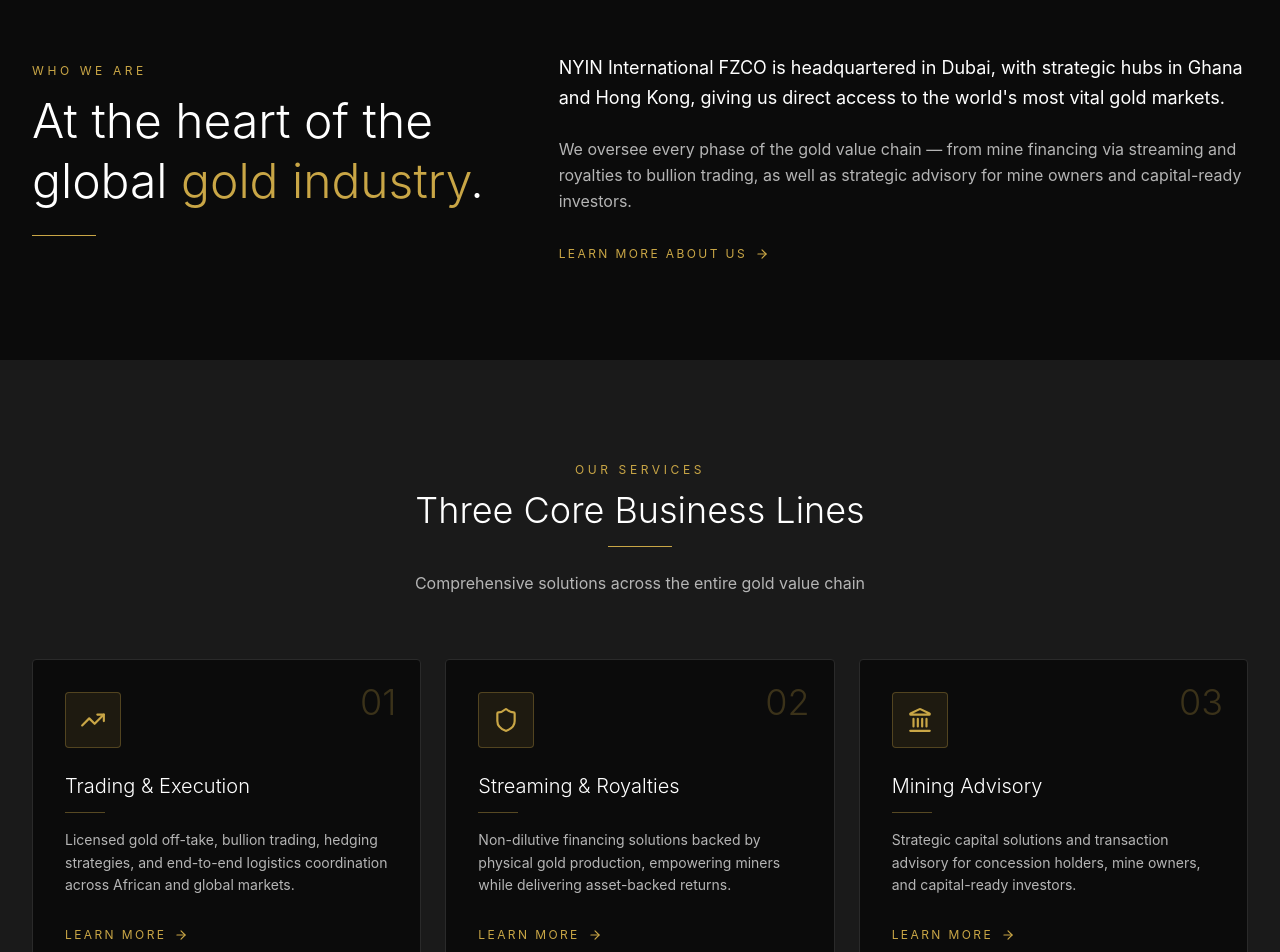
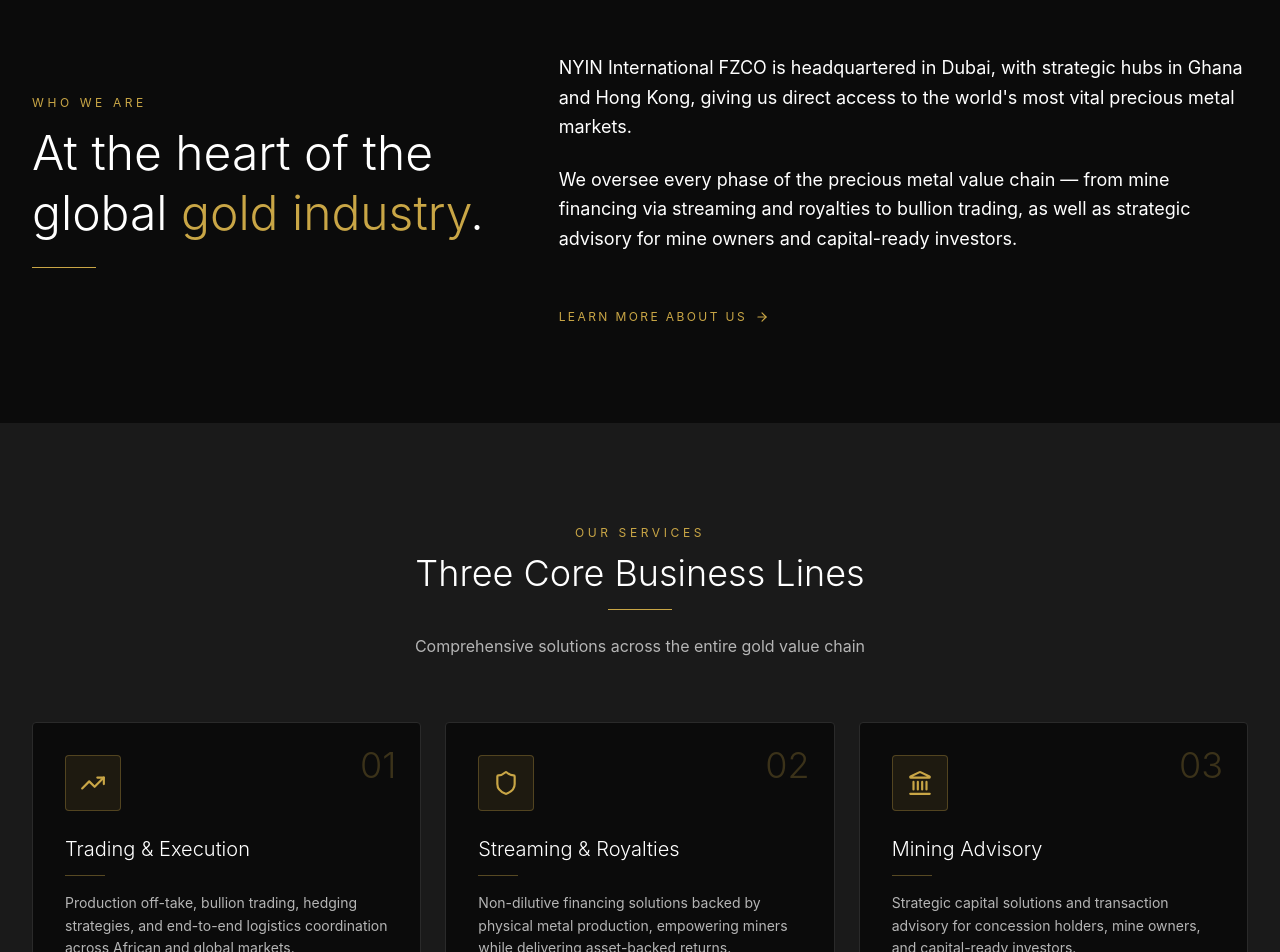
Before and after one commit to OwusuEmmanuelTakyi/NYIN-International-FZCO, a React (Vite) app: page / in a window 1280 px wide. Shown: the part 980-1932 px from the top of the page. Built offline with nearby package versions, Linux system fonts and the light colour scheme; no server answers.

Commit message:
edited the home and the about us

```diff
--- a/src/app/components/Footer.tsx
+++ b/src/app/components/Footer.tsx
@@ -75,7 +75,7 @@
               className="text-sm leading-relaxed mb-6 max-w-md"
               style={{ color: "var(--color-text-muted)" }}
             >
-              Africa's gateway to gold capital. We provide integrated solutions across the gold value chain — bullion trading, streaming and royalties, and strategic mining advisory services.
+              Africa's gateway to precious metals capital. We provide integrated solutions across the gold value chain — bullion trading, streaming and royalties, and strategic mining advisory services.
             </p>
 
             {/* Trust badges */}
--- a/src/app/components/Navigation.tsx
+++ b/src/app/components/Navigation.tsx
@@ -51,6 +51,7 @@
   { path: "/trading", label: "Trading & Execution" },
   { path: "/mining", label: "Mining Advisory & Capital Solutions" },
   { path: "/contact", label: "Contact Us" },
+  //{ path: "/blog", label: "Blog" },
 ];
 
 // =================== LIVE PRICE TICKER ===================
--- a/src/app/pages/About.tsx
+++ b/src/app/pages/About.tsx
@@ -18,7 +18,7 @@
 // Leadership portraits — local images
 import leader1 from "../../images/1.png";
 import leader2 from "../../images/2.png";
-import leader3 from "../../images/4.png";
+import leader3 from "../../images/3.png";
 import leader4 from "../../images/4.png";
 
 // Color palette
@@ -50,7 +50,7 @@
   },
   {
     slug: "terrence",
-    name: "Terrence",
+    name: "Terrence Ofoe",
     role: "Chief Financial Officer",
     summary:
       "Career spanning Databank Group, First Atlantic Bank, and Equipall Ghana — combining financial governance, AML compliance, and mining-sector finance.",
@@ -112,7 +112,7 @@
               textShadow: "0 2px 20px rgba(0,0,0,0.4)",
             }}
           >
-            At NYIN International FZCO, we operate at the heart of the global gold industry. Headquartered in Dubai, with strategic hubs in Ghana and Hong Kong, we maintain direct access to the world’s most influential gold markets.
+            At NYIN International FZCO, we operate at the heart of the global precious metals industry. Headquartered in Dubai, with strategic hubs in Ghana and Hong Kong, we maintain direct access to the world’s most influential precious metals markets.
           </p>
           <p
             className="text-lg mb-6 leading-relaxed"
@@ -122,7 +122,7 @@
             }}
           >
 
-            We provide a full spectrum of gold-focused services, including physical and financial gold trading, mining support through gold streaming and royalties, and tailored advisory solutions. Our expertise uniquely positions us to connect gold mine owners seeking successful exits with capital-ready investors.
+            We provide a full spectrum of services, including physical and financial trading of gold and other precious metals, mining support through streaming and royalties, and tailored advisory solutions. Our expertise uniquely positions us to connect asset owners seeking successful exits with capital-ready investors.
           </p>
 
         </div>
@@ -149,7 +149,7 @@
                 }}
               >
                 <img
-                  src="https://images.unsplash.com/photo-1582407947304-fd86f028f716?w=1200&q=80"
+                  src="https://i.pinimg.com/736x/be/fd/dd/befddd6f1a22fc176dd3060309240a2d.jpg"
                   alt="Dubai skyline"
                   className="w-full h-[480px] object-cover"
                   style={{ filter: "brightness(0.7) contrast(1.05) saturate(1.05)" }}
@@ -204,12 +204,12 @@
                 style={{ backgroundColor: "var(--color-accent)" }}
               ></div>
               <p className="mb-8 leading-relaxed" style={{ color: "var(--color-text-muted)" }}>
-                We oversee every phase of the gold value chain and deliver end-to-end solutions tailored to our clients' unique needs. Whether you're a first-time buyer seeking entry-level guidance or an experienced gold trader or mining professional, we take the time to understand your goals and show you exactly how NYIN International FZCO can help you achieve them.
+                We oversee every phase of the precious metals value chain and deliver end-to-end solutions tailored to our clients' unique needs. Whether you're a first-time buyer seeking entry-level guidance or an experienced precious metals trader or mining professional, we take the time to understand your goals and show you exactly how NYIN International FZCO can help you achieve them.
               </p>
 
               <div className="space-y-3">
                 {[
-                  "Physical and financial gold trading",
+                  "Physical and financial trading of gold and other precious metals",
                   "Mining support via streaming and royalties",
                   "Bespoke advisory and exit services",
                 ].map((item, idx) => (
@@ -288,7 +288,7 @@
                 Mission
               </div>
               <h3 className="mb-4 text-2xl font-light" style={{ color: "var(--color-text)" }}>
-                Unlocking Africa's Gold Potential
+                Unlocking Africa's Precious Metals Potential
               </h3>
               <div
                 className="w-12 h-px mb-6"
@@ -330,14 +330,14 @@
                 Vision
               </div>
               <h3 className="mb-4 text-2xl font-light" style={{ color: "var(--color-text)" }}>
-                Africa's Trusted Gateway for Gold Capital
+                Africa's Trusted Gateway for Precious Metals Capital
               </h3>
               <div
                 className="w-12 h-px mb-6"
                 style={{ backgroundColor: "var(--color-accent-medium)" }}
               ></div>
               <p style={{ color: "var(--color-text-muted)" }} className="leading-relaxed">
-                To be Africa’s most trusted gateway for gold capital — driving ethical production, financial innovation, and sustainable growth across the entire mining value chain.
+                To be Africa’s most trusted gateway for precious metals capital — driving ethical production, financial innovation, and sustainable growth across the entire mining value chain.
               </p>
             </div>
           </div>
@@ -381,7 +381,7 @@
                 num: "02",
                 icon: Handshake,
                 title: "Partnership",
-                desc: "We succeed only when our clients succeed. Whether trading bullion, structuring a gold stream, or advising on an exit, our interests are fully aligned with those of miners, concessionaires, and investors.",
+                desc: "We succeed only when our clients succeed. Whether trading bullion, structuring a stream, or advising on an exit, our interests are fully aligned with those of miners, concessionaires, and investors.",
               },
               {
                 num: "03",
--- a/src/app/pages/Home.tsx
+++ b/src/app/pages/Home.tsx
@@ -106,7 +106,7 @@
               }}
             >
               Africa's Gateway to{" "}
-              <span style={{ color: "var(--color-accent)" }}>Mining Capital</span> & Gold Trading
+              <span style={{ color: "var(--color-accent)" }}>Mining Capital</span> & Precious Metals Trading
             </h1>
 
             <div
@@ -221,10 +221,10 @@
             </div>
             <div className="lg:col-span-7">
               <p className="text-lg mb-6 leading-relaxed" style={{ color: "var(--color-text)" }}>
-                NYIN International FZCO is headquartered in Dubai, with strategic hubs in Ghana and Hong Kong, giving us direct access to the world's most vital gold markets.
+                NYIN International FZCO is headquartered in Dubai, with strategic hubs in Ghana and Hong Kong, giving us direct access to the world's most vital precious metal markets.
               </p>
-              <p className="leading-relaxed" style={{ color: "var(--color-text-muted)" }}>
-                We oversee every phase of the gold value chain — from mine financing via streaming and royalties to bullion trading,  as well as strategic advisory for mine owners and capital-ready investors.
+              <p className="text-lg mb-6 leading-relaxed" style={{ color: "var(--color-text)" }}>
+                We oversee every phase of the precious metal value chain — from mine financing via streaming and royalties to bullion trading,  as well as strategic advisory for mine owners and capital-ready investors.
               </p>
               <Link
                 to="/about"
@@ -272,14 +272,14 @@
                 num: "01",
                 icon: TrendingUp,
                 title: "Trading & Execution",
-                desc: "Licensed gold off-take, bullion trading, hedging strategies, and end-to-end logistics coordination across African and global markets.",
+                desc: "Production off-take, bullion trading, hedging strategies, and end-to-end logistics coordination across African and global markets.",
                 href: "/trading",
               },
               {
                 num: "02",
                 icon: Shield,
                 title: "Streaming & Royalties",
-                desc: "Non-dilutive financing solutions backed by physical gold production, empowering miners while delivering asset-backed returns.",
+                desc: "Non-dilutive financing solutions backed by physical metal production, empowering miners while delivering asset-backed returns.",
                 href: "/streaming",
               },
               {
@@ -729,7 +729,7 @@
             style={{ backgroundColor: "var(--color-accent)" }}
           ></div>
           <p className="mb-10 text-lg leading-relaxed max-w-2xl mx-auto" style={{ color: "var(--color-text-muted)" }}>
-            Connect with our team to explore how we can support your gold trading, financing, or advisory needs.
+            Connect with our team to explore how we can support your precious metal trading, financing, or advisory needs.
           </p>
           <div className="flex flex-col sm:flex-row gap-4 justify-center">
             <Link
--- a/src/app/pages/Leadership.tsx
+++ b/src/app/pages/Leadership.tsx
@@ -17,7 +17,7 @@
 // Leadership portraits — local images
 import leader1 from "../../images/1.png";
 import leader2 from "../../images/2.png";
-import leader3 from "../../images/4.png";
+import leader3 from "../../images/3.png";
 import leader4 from "../../images/4.png";
 
 // Color palette
@@ -82,7 +82,7 @@
   },
   {
     slug: "terrence",
-    name: "Terrence",
+    name: "Terrence Ofoe",
     role: "Chief Financial Officer",
     shortRole: "CFO",
     icon: ShieldCheck,
```
Also changed, not shown: src/app/pages/Blog.tsx (added), src/images/3.png (added), src/images/4.png.
